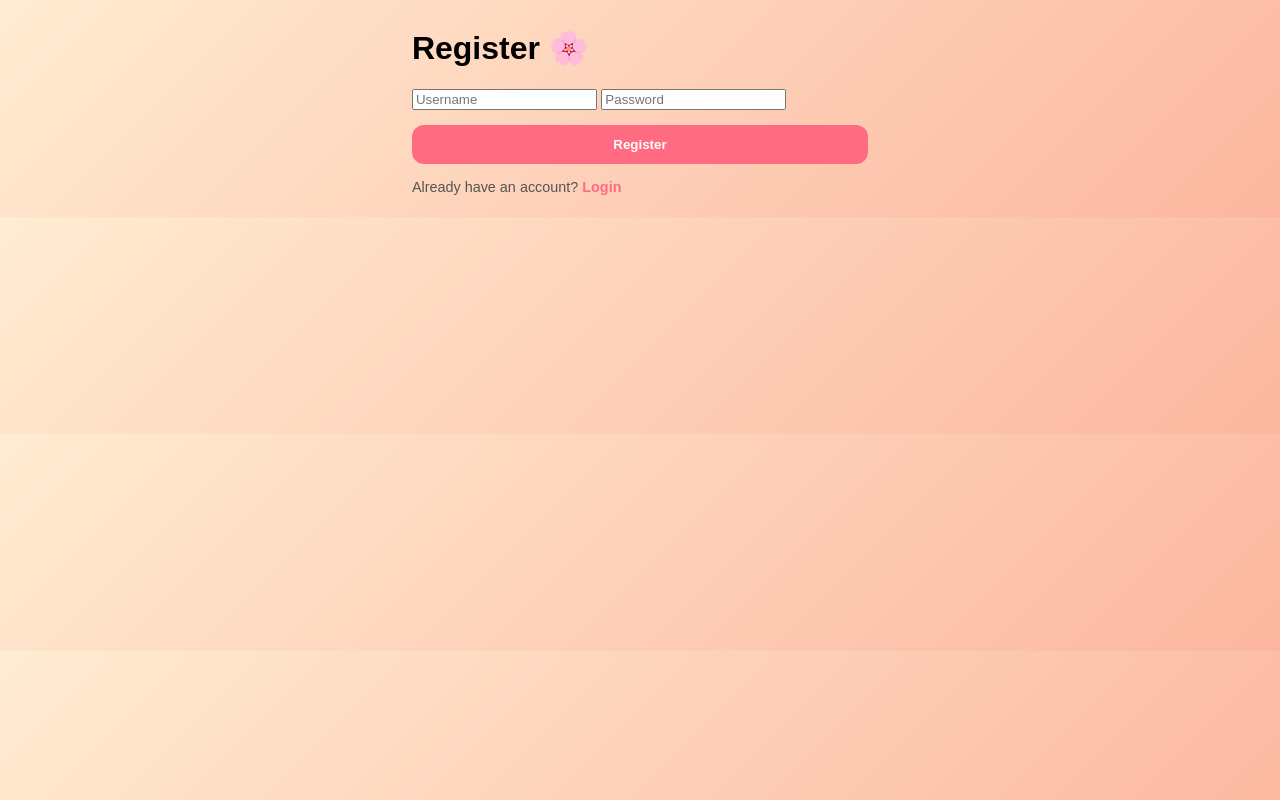
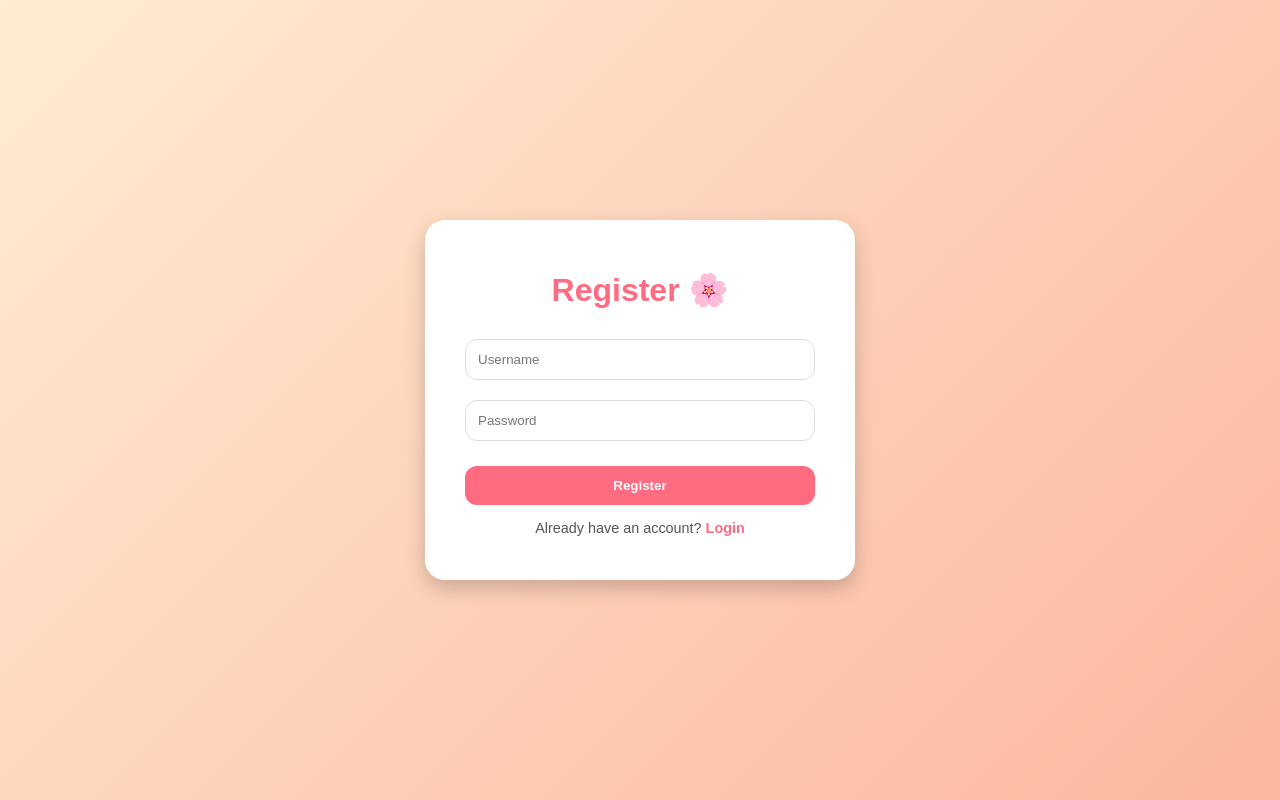
Before and after one commit to FaheemaTamton/Study-Buddy, a Flask app: page /register in a window 1280 px wide. Run offline with Flask 3, Linux system fonts and the light colour scheme.

Commit message:
Update study buddy

```diff
--- a/templates/register.html
+++ b/templates/register.html
@@ -9,7 +9,27 @@
         background: linear-gradient(135deg, #ffecd2, #fcb69f);
         display: flex;
         justify-content: center;
-
+        align-items: center;
+        height: 100vh;
+        margin: 0;
+    }
+    .container {
+        background: #fff;
+        padding: 30px 40px;
+        border-radius: 20px;
+        box-shadow: 0 8px 20px rgba(0,0,0,0.2);
+        text-align: center;
+        width: 350px;
+    }
+    h1 { margin-bottom: 20px; color: #ff6b81; }
+    input[type="text"], input[type="password"] {
+        width: 100%;
+        padding: 12px;
+        margin: 10px 0;
+        border-radius: 12px;
+        border: 1px solid #ddd;
+        box-sizing: border-box;
+    }
     .button {
         width: 100%;
         padding: 12px;
```
